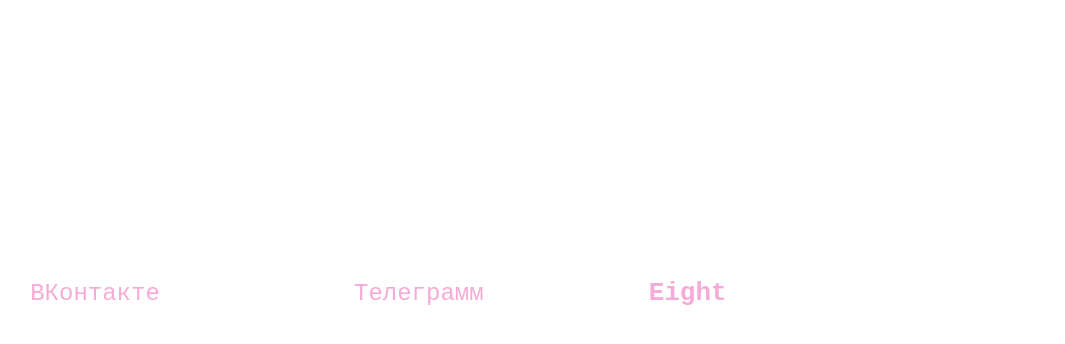
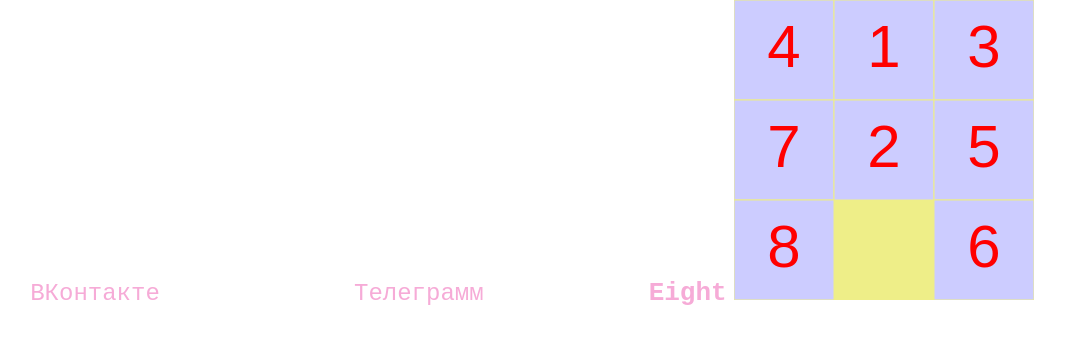
Before and after one commit to zaza19alinochka/zaza19alinochka.githab.io, a plain HTML site: page src/ssm.html in a window 1280 px wide. Shown: the whole page, without its empty margins (63-1128 px from the left). Drawn offline with Linux system fonts and the light colour scheme; files that its build step writes are made by us from their sources.

Commit message:
Update ssm.html

```diff
--- a/src/ssm.html
+++ b/src/ssm.html
@@ -11,6 +11,6 @@
 <a href="https://t.me/z_04_zaza" >Телеграмм</a>
 	<h1>Eight</h1>
         <canvas id="canvas" width=300 height=300></canvas>
-        <script src="../main.js"></script>
+        <script src="../main.js" type="module"></script>
 </body>
 </html>
```
